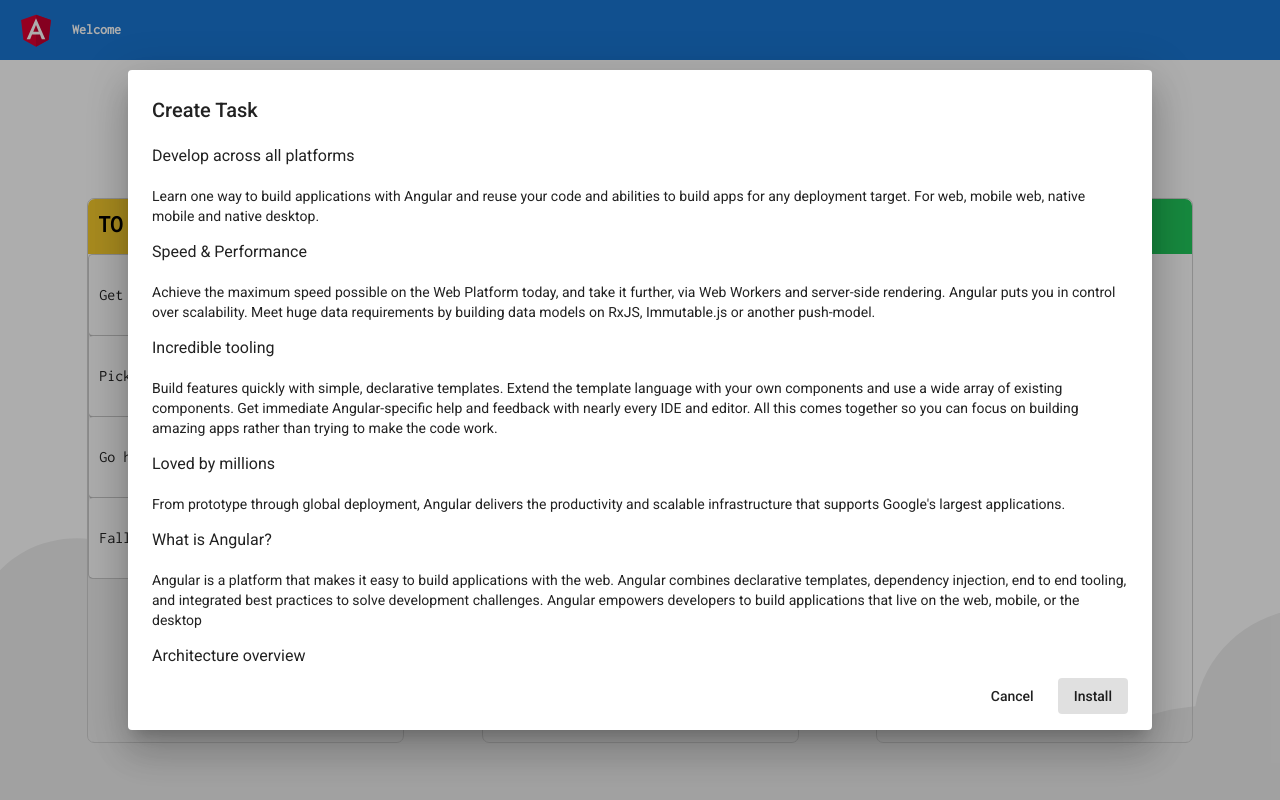
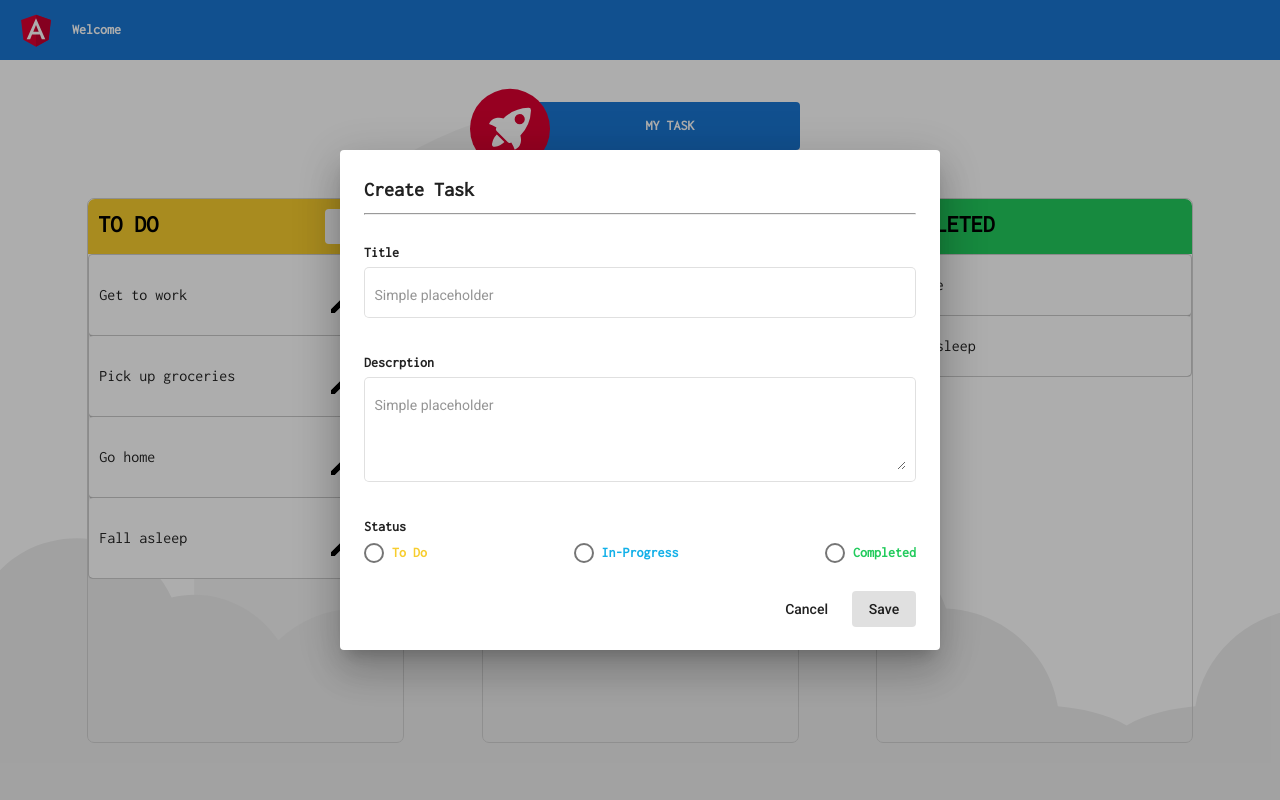
Before and after one commit to vinaypathak07/task-app, an Angular app: page / in a window 1280 px wide. Both pictures are taken after a click on the button 359 px from the left and 226 px from the top of the page. Built offline with nearby package versions, Linux system fonts and the light colour scheme.

Commit message:
Create Task Dialog Functionality

```diff
--- a/src/app/my-task/create-task-dialog/create-task-dialog.component.css
+++ b/src/app/my-task/create-task-dialog/create-task-dialog.component.css
@@ -0,0 +1,38 @@
+@import url("https://fonts.googleapis.com/css?family=Inconsolata&display=swap");
+.mat-dialog-title {
+    font-family: Inconsolata, monospace;
+    font-weight:bold;
+}
+
+h2 {
+    margin:0;
+}
+
+textarea {
+    height:70px;
+}
+
+mat-label {
+    font-family: Inconsolata, monospace;
+    font-weight:bold;
+}
+
+.mat-form-field {
+    width:100%;
+}
+
+.create-task {
+    margin-top:20px;
+}
+
+.mat-radio-group {
+    display: flex;
+    margin-top:5px;
+    justify-content: space-between;
+
+}
+
+.mat-radio-button {
+    font-family: Inconsolata,monospace;
+    font-weight: bold;
+}
--- a/src/app/my-task/create-task-dialog/create-task-dialog.component.html
+++ b/src/app/my-task/create-task-dialog/create-task-dialog.component.html
@@ -1,64 +1,32 @@
 <h2 mat-dialog-title>Create Task</h2>
+<hr>
 <mat-dialog-content class="mat-typography">
-  <h3>Develop across all platforms</h3>
-  <p>Learn one way to build applications with Angular and reuse your code and abilities to build
-    apps for any deployment target. For web, mobile web, native mobile and native desktop.</p>
-
-  <h3>Speed &amp; Performance</h3>
-  <p>Achieve the maximum speed possible on the Web Platform today, and take it further, via Web
-    Workers and server-side rendering. Angular puts you in control over scalability. Meet huge
-    data requirements by building data models on RxJS, Immutable.js or another push-model.</p>
-
-  <h3>Incredible tooling</h3>
-  <p>Build features quickly with simple, declarative templates. Extend the template language with
-    your own components and use a wide array of existing components. Get immediate Angular-specific
-    help and feedback with nearly every IDE and editor. All this comes together so you can focus
-    on building amazing apps rather than trying to make the code work.</p>
-
-  <h3>Loved by millions</h3>
-  <p>From prototype through global deployment, Angular delivers the productivity and scalable
-    infrastructure that supports Google's largest applications.</p>
-
-  <h3>What is Angular?</h3>
-
-  <p>Angular is a platform that makes it easy to build applications with the web. Angular
-    combines declarative templates, dependency injection, end to end tooling, and integrated
-    best practices to solve development challenges. Angular empowers developers to build
-    applications that live on the web, mobile, or the desktop</p>
-
-  <h3>Architecture overview</h3>
-
-  <p>Angular is a platform and framework for building client applications in HTML and TypeScript.
-  Angular is itself written in TypeScript. It implements core and optional functionality as a
-  set of TypeScript libraries that you import into your apps.</p>
-
-  <p>The basic building blocks of an Angular application are NgModules, which provide a compilation
-  context for components. NgModules collect related code into functional sets; an Angular app is
-  defined by a set of NgModules. An app always has at least a root module that enables
-  bootstrapping, and typically has many more feature modules.</p>
-
-  <p>Components define views, which are sets of screen elements that Angular can choose among and
-  modify according to your program logic and data. Every app has at least a root component.</p>
-
-  <p>Components use services, which provide specific functionality not directly related to views.
-  Service providers can be injected into components as dependencies, making your code modular,
-  reusable, and efficient.</p>
-
-  <p>Both components and services are simply classes, with decorators that mark their type and
-  provide metadata that tells Angular how to use them.</p>
-
-  <p>The metadata for a component class associates it with a template that defines a view. A
-  template combines ordinary HTML with Angular directives and binding markup that allow Angular
-  to modify the HTML before rendering it for display.</p>
-
-  <p>The metadata for a service class provides the information Angular needs to make it available
-  to components through Dependency Injection (DI).</p>
-
-  <p>An app's components typically define many views, arranged hierarchically. Angular provides
-  the Router service to help you define navigation paths among views. The router provides
-  sophisticated in-browser navigational capabilities.</p>
+  <form class="create-task" [formGroup]="createTaskForm" (ngSubmit)="createTask()">
+    <p>
+      <mat-label>Title</mat-label>
+      <mat-form-field appearance="outline">
+        <input matInput placeholder="Simple placeholder" formControlName="title"/>
+      </mat-form-field>
+    </p>
+    <p>
+      <mat-label>Descrption</mat-label>
+      <mat-form-field appearance="outline">
+        <textarea matInput placeholder="Simple placeholder" formControlName="description">
+        </textarea>
+      </mat-form-field>
+    </p>
+    <p>
+        <mat-label>Status</mat-label>
+        <br>
+        <mat-radio-group aria-label="Select an option">
+            <mat-radio-button style="color:#F7CD2E" value="1">To Do</mat-radio-button>
+            <mat-radio-button style="color:#12B0E8" value="2">In-Progress</mat-radio-button>
+            <mat-radio-button style="color:#22CB5C" value="3">Completed</mat-radio-button>
+        </mat-radio-group>
+    </p>
+  </form>
 </mat-dialog-content>
 <mat-dialog-actions align="end">
   <button mat-button mat-dialog-close>Cancel</button>
-  <button mat-button [mat-dialog-close]="true" cdkFocusInitial>Install</button>
+  <button mat-button [mat-dialog-close]="true" cdkFocusInitial>Save</button>
 </mat-dialog-actions>
--- a/src/app/my-task/create-task-dialog/create-task-dialog.component.ts
+++ b/src/app/my-task/create-task-dialog/create-task-dialog.component.ts
@@ -1,4 +1,5 @@
 import { Component, OnInit } from '@angular/core';
+import { FormControl, FormGroup, Validators } from '@angular/forms';
 
 @Component({
   selector: 'app-create-task-dialog',
@@ -7,9 +8,19 @@
 })
 export class CreateTaskDialogComponent implements OnInit {
 
-  constructor() { }
+  createTaskForm : FormGroup;
+  constructor() {
+    this.createTaskForm = new FormGroup({
+      title: new FormControl(null, Validators.required),
+      description: new FormControl(null, Validators.required),
+    })
+  }
 
   ngOnInit(): void {
   }
 
+  createTask() {
+
+  }
+
 }
--- a/src/app/my-task/my-task.component.css
+++ b/src/app/my-task/my-task.component.css
@@ -46,7 +46,7 @@
 }
 
 .progress .card-title {
-    background: #12B0E8
+    background: #12B0E8;
 }
 
 .completed .card-title {
@@ -70,7 +70,7 @@
     min-height: 60px;
     background: white;
     border-radius: 4px;
-    overflow: hidden;
+    overflow: auto;
     display: flex;
     flex-direction: column;
     justify-content: space-evenly;
--- a/src/app/my-task/my-task.component.html
+++ b/src/app/my-task/my-task.component.html
@@ -76,10 +76,13 @@
         class="example-list"
         (cdkDropListDropped)="drop($event)"
         [cdkDropListConnectedTo]="[todoList]"
+        [cdkDropListConnectedTo]="[completedList]"
       >
-        <div class="example-box" *ngFor="let item of done" cdkDrag>
-          {{ item }}
-        </div>
+        <mat-card class="example-box" *ngFor="let item of done" cdkDrag>
+            <mat-card-title>
+                {{ item }}
+              </mat-card-title>
+        </mat-card>
       </div>
     </div>
   </div>
@@ -87,5 +90,21 @@
     <div class="card-title">
       <span>COMPLETED</span>
     </div>
+    <div class="task-container">
+        <div
+          cdkDropList
+          #completedList="cdkDropList"
+          [cdkDropListData]="completed"
+          class="example-list"
+          (cdkDropListDropped)="drop($event)"
+          [cdkDropListConnectedTo]="[doneList]"
+        >
+          <mat-card class="example-box" *ngFor="let item of completed" cdkDrag>
+              <mat-card-title>
+                  {{ item }}
+                </mat-card-title>
+          </mat-card>
+        </div>
+      </div>
   </div>
 </div>
--- a/src/app/my-task/my-task.component.ts
+++ b/src/app/my-task/my-task.component.ts
@@ -30,6 +30,11 @@
     'Walk dog'
   ];
 
+  completed = [
+    'Go home',
+    'Fall asleep'
+  ];
+
   drop(event: CdkDragDrop<string[]>) {
     if (event.previousContainer === event.container) {
       moveItemInArray(event.container.data, event.previousIndex, event.currentIndex);
@@ -42,7 +47,10 @@
   }
 
   openDialog() {
-    const dialogRef = this.dialog.open(CreateTaskDialogComponent);
+    const dialogRef = this.dialog.open(CreateTaskDialogComponent, {
+      width:'600px',
+      height:'500px'
+    });
 
     dialogRef.afterClosed().subscribe(result => {
       console.log(`Dialog result: ${result}`);
--- a/src/app/my-task/task-status/task-status.component.html
+++ /dev/null
@@ -1 +0,0 @@
-<p>task-status works!</p>
--- a/src/app/my-task/task-status/task-status.component.ts
+++ /dev/null
@@ -1,15 +0,0 @@
-import { Component, OnInit } from '@angular/core';
-
-@Component({
-  selector: 'app-task-status',
-  templateUrl: './task-status.component.html',
-  styleUrls: ['./task-status.component.css']
-})
-export class TaskStatusComponent implements OnInit {
-
-  constructor() { }
-
-  ngOnInit(): void {
-  }
-
-}
```
Also changed, not shown: src/app/app.module.ts (+12 -3 lines), src/app/shared/task.service.ts (added, +9 -0 lines), src/app/my-task/task-status/task-status.component.css (deleted), 1 other file (tests, documents, lock files or other folders).
